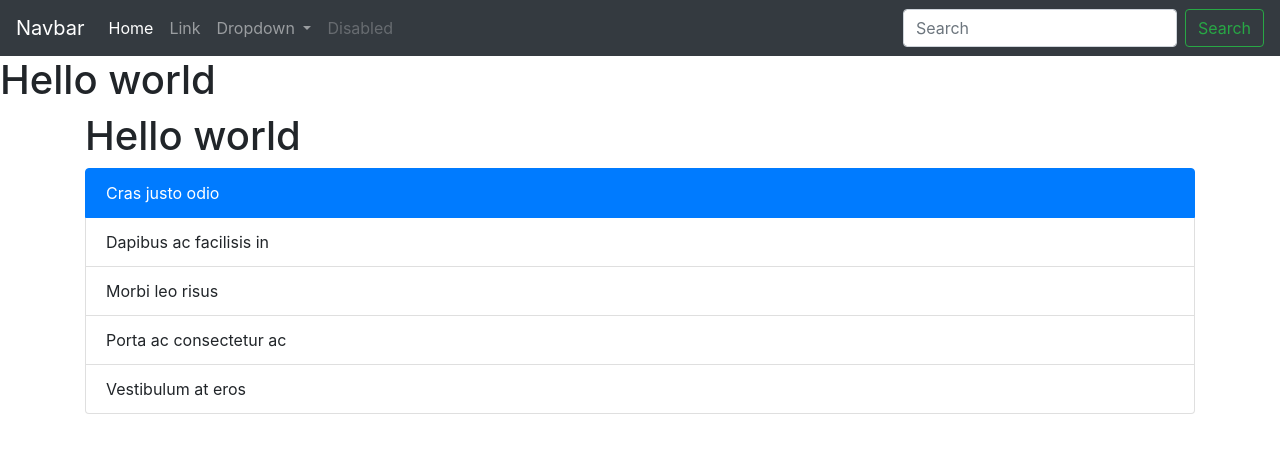
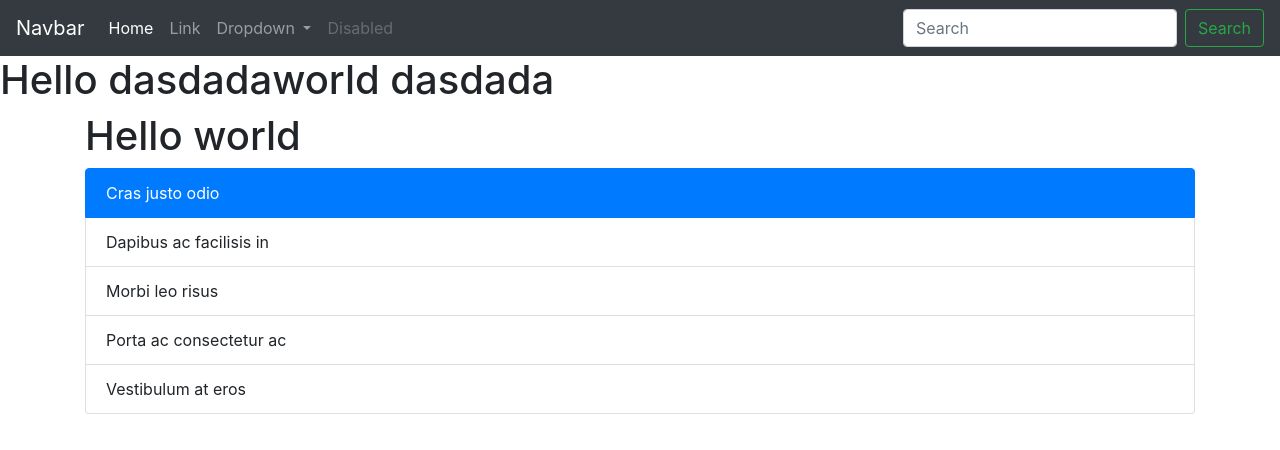
Before and after one commit to ulises-lopez-diaz/feature-branch-workflow, a plain HTML site: page index.html in a window 1280 px wide. Drawn offline with nearby package versions, Linux system fonts and the light colour scheme.

Commit message:
Update index.html

```diff
--- a/index.html
+++ b/index.html
@@ -79,7 +79,7 @@
       </div>
     </nav>
 
-    <h1>Hello world</h1>
+    <h1>Hello dasdadaworld dasdada</h1>
 
 
     <div class="container">
```
